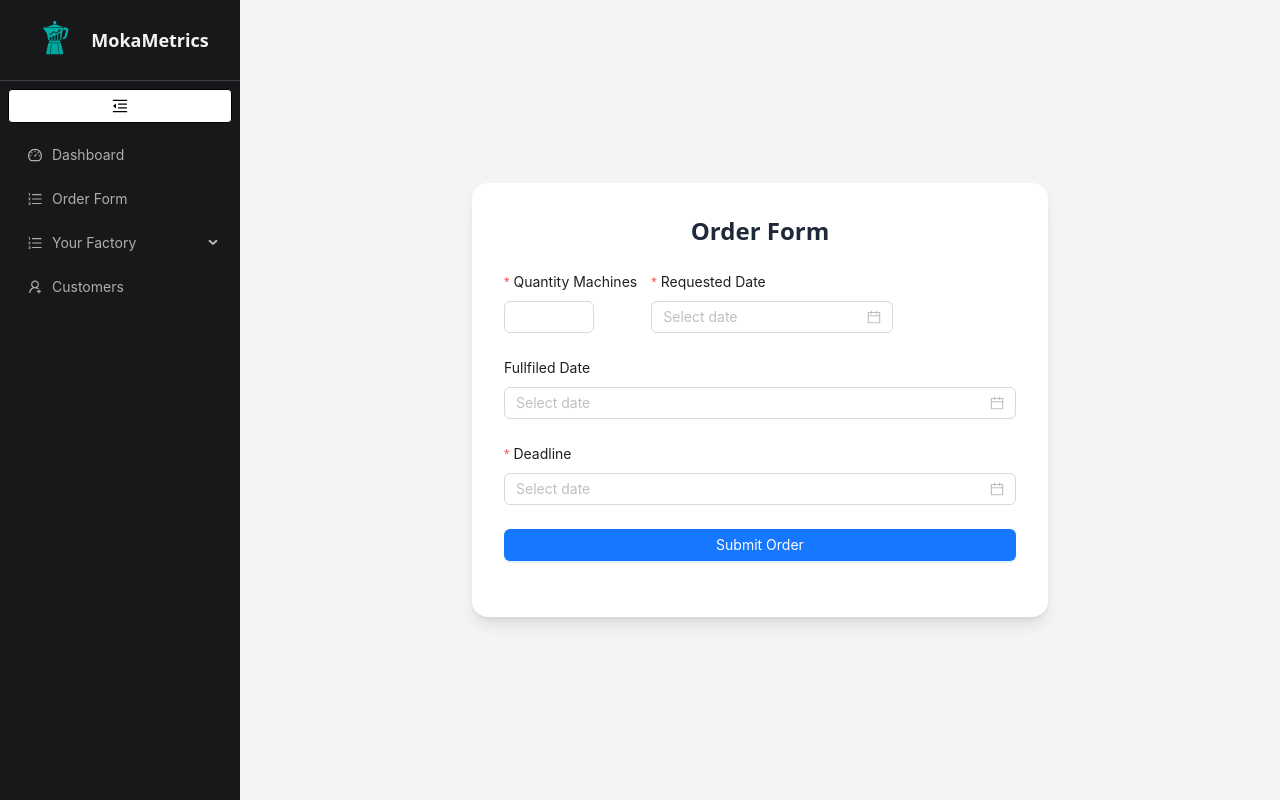
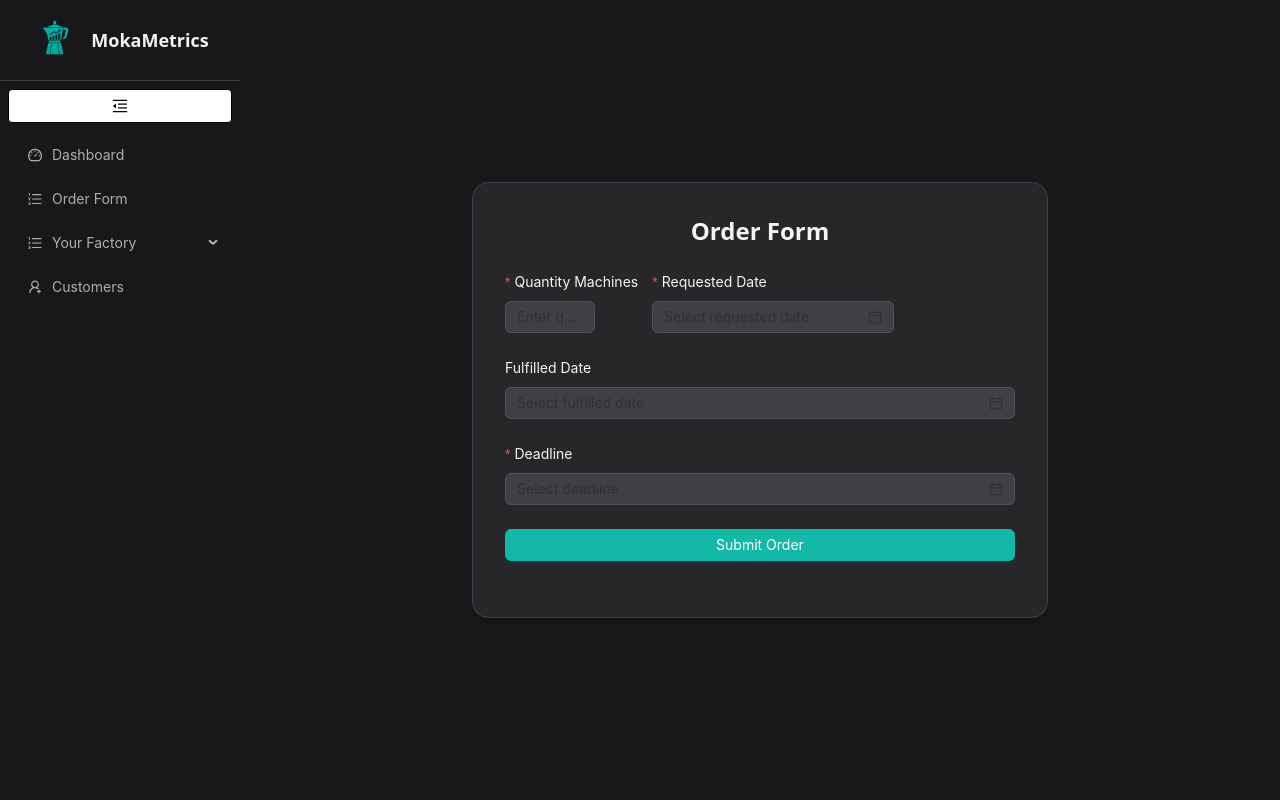
Before and after one commit to MorningLoop/MokaMetrics.Frontend, a React (Vite) app: page /order-form in a window 1280 px wide. Built offline with nearby package versions, Linux system fonts and the light colour scheme.

Commit message:
feature(refreshedui-on-orderform

```diff
--- a/src/orderForm/OrderForm.jsx
+++ b/src/orderForm/OrderForm.jsx
@@ -16,11 +16,10 @@ const OrderForm = () => {
     };
     console.log("Submitted order:", formatted);
   };
-
   return (
-    <div className="min-h-screen flex items-center w-screen justify-center bg-gray-100 p-6">
-      <div className="w-full max-w-xl bg-white rounded-2xl shadow-lg p-8">
-        <h2 className="text-2xl font-semibold text-center text-gray-800 mb-6">Order Form</h2>
+    <div className="min-h-screen flex items-center w-screen justify-center bg-zinc-900 p-6">
+      <div className="w-full max-w-xl bg-zinc-800 rounded-2xl shadow-lg p-8 border border-zinc-700">
+        <h2 className="text-2xl font-semibold text-center text-zinc-100 mb-6">Order Form</h2>
         <Form
           form={form}
           layout="vertical"
@@ -33,54 +32,63 @@ const OrderForm = () => {
           }}
         >
           <div className="flex flex-col ju">
-            <div className="flex w-full ">
-              <Item
-                label="Quantity Machines"
+            <div className="flex w-full ">              <Item
+                label={<span style={{ color: '#f4f4f5' }}>Quantity Machines</span>}
                 name="quantityMachines"
                 rules={[{ required: true, message: "Please input quantity" }]}
               >
-                <InputNumber className="w-full" />
+                <InputNumber
+                  className="w-full text-white placeholder-white"
+                  style={{ backgroundColor: '#3f3f46', borderColor: '#52525b', color: '#f4f4f5' }}
+                  placeholder="Enter quantity"
+                />
               </Item>
 
               <Item
-                label="Requested Date"
+                label={<span style={{ color: '#f4f4f5' }}>Requested Date</span>}
                 name="requestedDate"
                 rules={[{ required: true, message: "Please select requested date" }]}
               >
-
                 <DatePicker
                   showTime
-                  className="w-full"
+                  className="w-full text-white placeholder-white"
                   format="YYYY-MM-DD HH:mm"
+                  style={{ backgroundColor: '#3f3f46', borderColor: '#52525b', color: '#f4f4f5' }}
+                  placeholder="Select requested date"
                 />
               </Item>
-            </div>
-
-            <Item label="Fullfiled Date" name="fullfiledDate">
+            </div>            <Item label={<span style={{ color: '#f4f4f5' }}>Fulfilled Date</span>} name="fullfiledDate">
               <DatePicker
                 showTime
-                className="w-full"
+                className="w-full text-white placeholder-white"
                 format="YYYY-MM-DD HH:mm"
+                style={{ backgroundColor: '#3f3f46', borderColor: '#52525b', color: '#f4f4f5' }}
+                placeholder="Select fulfilled date"
               />
             </Item>
 
             <Item
-              label="Deadline"
+              label={<span style={{ color: '#f4f4f5' }}>Deadline</span>}
               name="deadline"
               rules={[{ required: true, message: "Please select deadline" }]}
             >
               <DatePicker
                 showTime
-                className="w-full"
+                className="w-full text-white placeholder-white"
                 format="YYYY-MM-DD HH:mm"
+                style={{ backgroundColor: '#3f3f46', borderColor: '#52525b', color: '#f4f4f5' }}
+                placeholder="Select deadline"
               />
-            </Item>
-
-            <Item>
+            </Item>            <Item>
               <Button
                 type="primary"
                 htmlType="submit"
-                className="w-full bg-blue-600 hover:bg-blue-700"
+                className="w-full text-white"
+                style={{
+                  backgroundColor: '#14b8a6',
+                  borderColor: '#14b8a6',
+                  color: '#ffffff'
+                }}
               >
                 Submit Order
               </Button>
```
